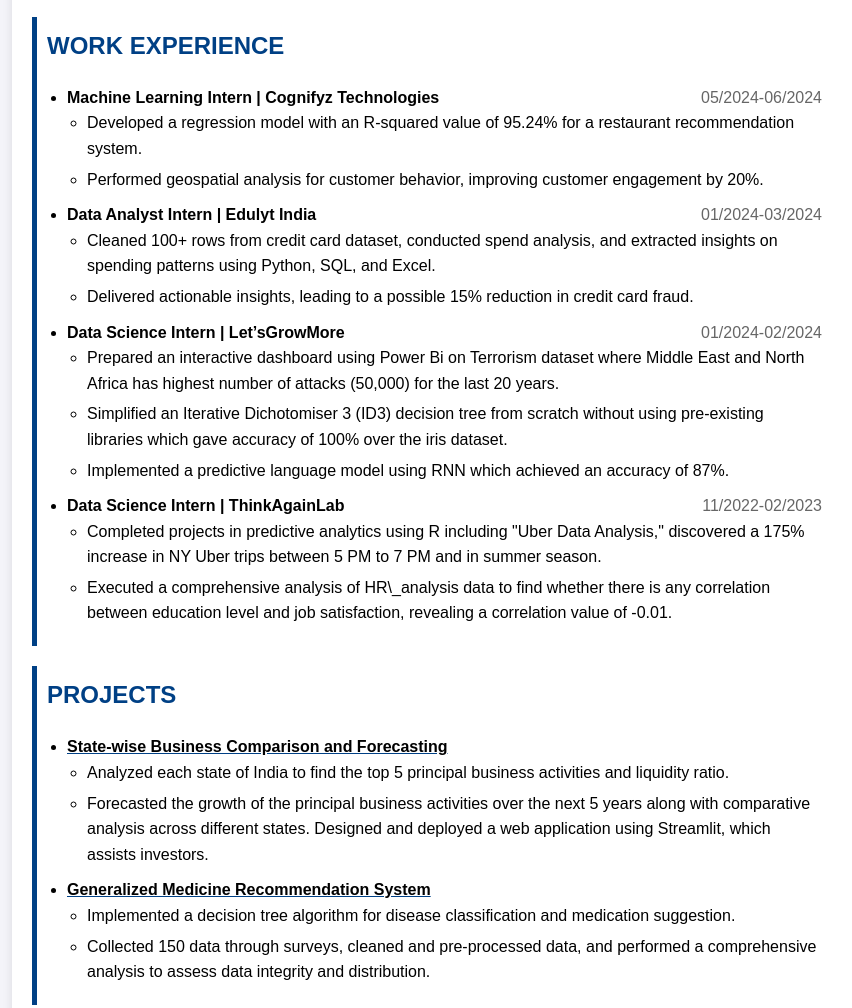
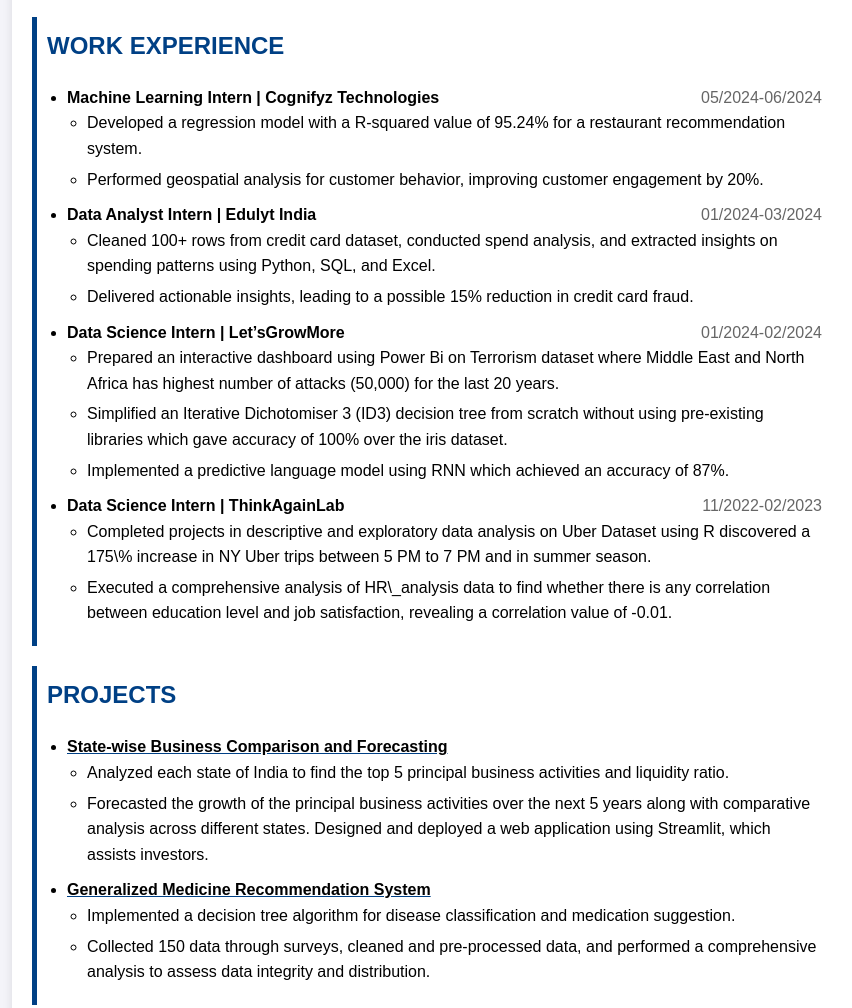
Before and after one commit to s0ul141/resume, a plain HTML site: page index.html in a window 1280 px wide. Shown: the part 753-1761 px from the top of the page, without its empty margins (208-1060 px from the left). Drawn offline with Linux system fonts and the light colour scheme.

Commit message:
Update index.html

```diff
--- a/index.html
+++ b/index.html
@@ -55,7 +55,7 @@
                 <li>
                     <strong>Machine Learning Intern | Cognifyz Technologies</strong> <span class="date">05/2024-06/2024</span>
                     <ul>
-                        <li>Developed a regression model with an R-squared value of 95.24% for a restaurant recommendation system.</li>
+                        <li>Developed a regression model with a R-squared value of 95.24% for a restaurant recommendation system.</li>
                         <li>Performed geospatial analysis for customer behavior, improving customer engagement by 20%.</li>
                     </ul>
                 </li>
@@ -77,7 +77,7 @@
                 <li>
                     <strong>Data Science Intern | ThinkAgainLab</strong> <span class="date">11/2022-02/2023</span>
                     <ul>
-                        <li>Completed projects in predictive analytics using R including "Uber Data Analysis," discovered a 175% increase in NY Uber trips between 5 PM to 7 PM and in summer season.</li>
+                        <li>Completed projects in descriptive and exploratory data analysis on Uber Dataset using R discovered a 175\% increase in NY Uber trips between 5 PM to 7 PM and in summer season.</li>
                         <li>Executed a comprehensive analysis of HR\_analysis data to find whether there is any correlation between education level and job satisfaction, revealing a correlation value of -0.01.</li>
                     </ul>
                 </li>
@@ -117,7 +117,6 @@
             <h2>CERTIFICATES</h2>
             <ul>
                 <li><a href="https://github.com/s0ul141/resume/blob/main/certi/Accenture%20North%20America_completion_certificate.pdf"> Data Analytics and Visualization Job Simulation | Accenture North America</li>
-                <li><a href="https://www.cloudskillsboost.google/public_profiles/6e89703a-ef1e-4d18-b629-a7dc1fd43e58/badges/9270619">Introduction to Generative AI | Cloud Skills Boost by Google</li>
                 <li><a href="https://www.cloudskillsboost.google/public_profiles/6e89703a-ef1e-4d18-b629-a7dc1fd43e58/badges/9278883">Introduction to Large Language Models | Cloud Skills Boost by Google</li>
                 <li><a href="https://github.com/s0ul141/resume/blob/main/certi/IITM_FL_certificate.pdf">Foundational Level in Programming and Data Science | Indian Institute of Technology Madras</li>
                 <li><a href="https://github.com/s0ul141/resume/blob/main/certi/CertificateOfCompletion_Career%20Essentials%20in%20Generative%20AI%20by%20Microsoft%20and%20LinkedIn.pdf">Career Essentials in Generative AI | Microsoft</li>
```
